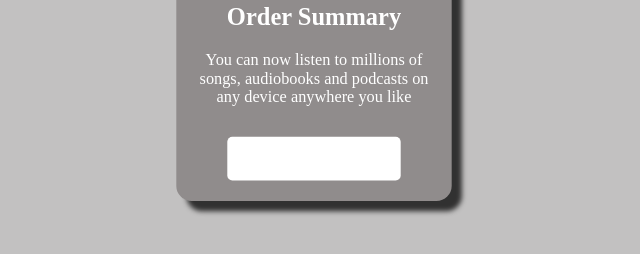
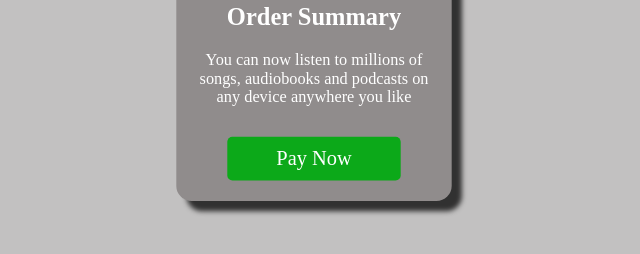
Before and after one commit to prasad66/Poster_Aug_15, a plain HTML site: page index.html in a window 1280 px wide. In both pictures the pointer is over the link "Pay Now". Shown: the part 340-594 px from the top of the page, without its empty margins (326-966 px from the left). Drawn offline with Linux system fonts and the light colour scheme.

Commit message:
Update style.css

```diff
--- a/style.css
+++ b/style.css
@@ -53,7 +53,7 @@ h2 {
 }
 
 .card a:hover {
-  background-color: rgb(255, 255, 255);
+  background-color: rgb(12, 169, 25);
   cursor: pointer;
 }
 
```
